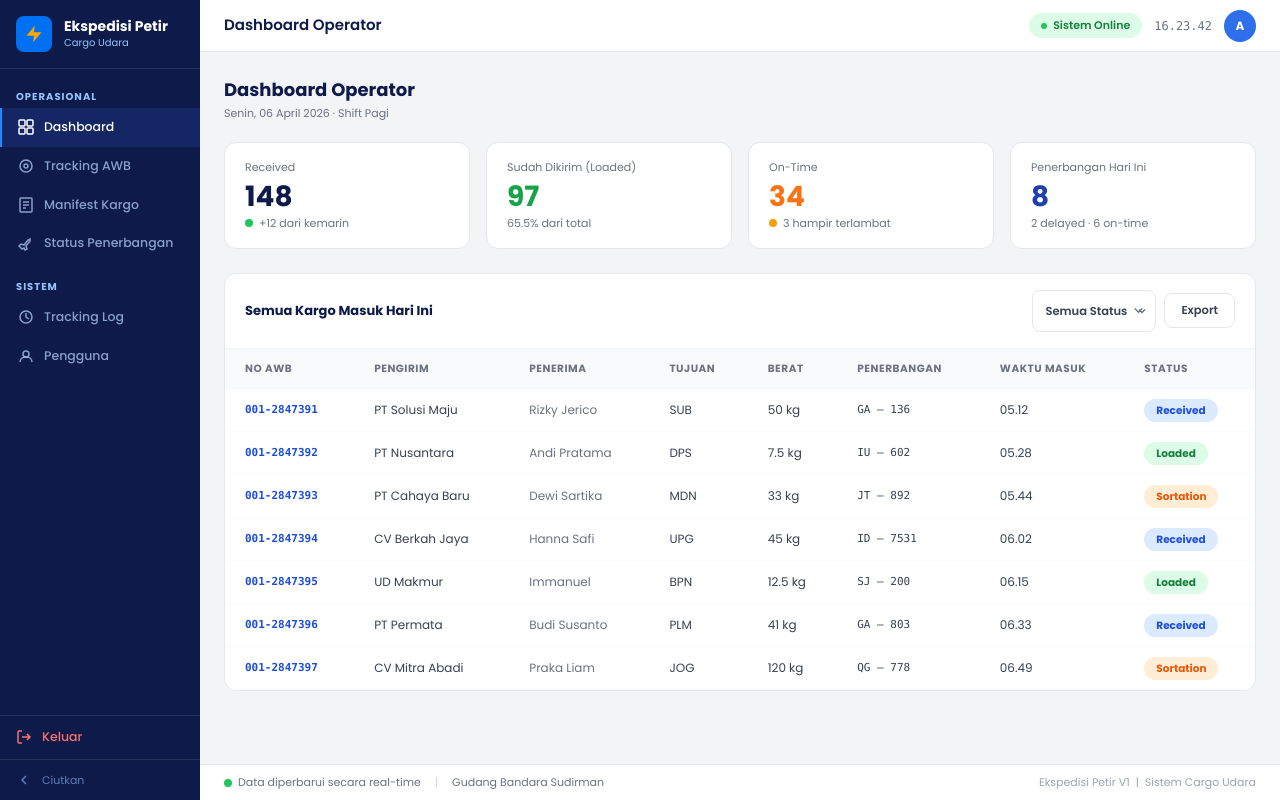
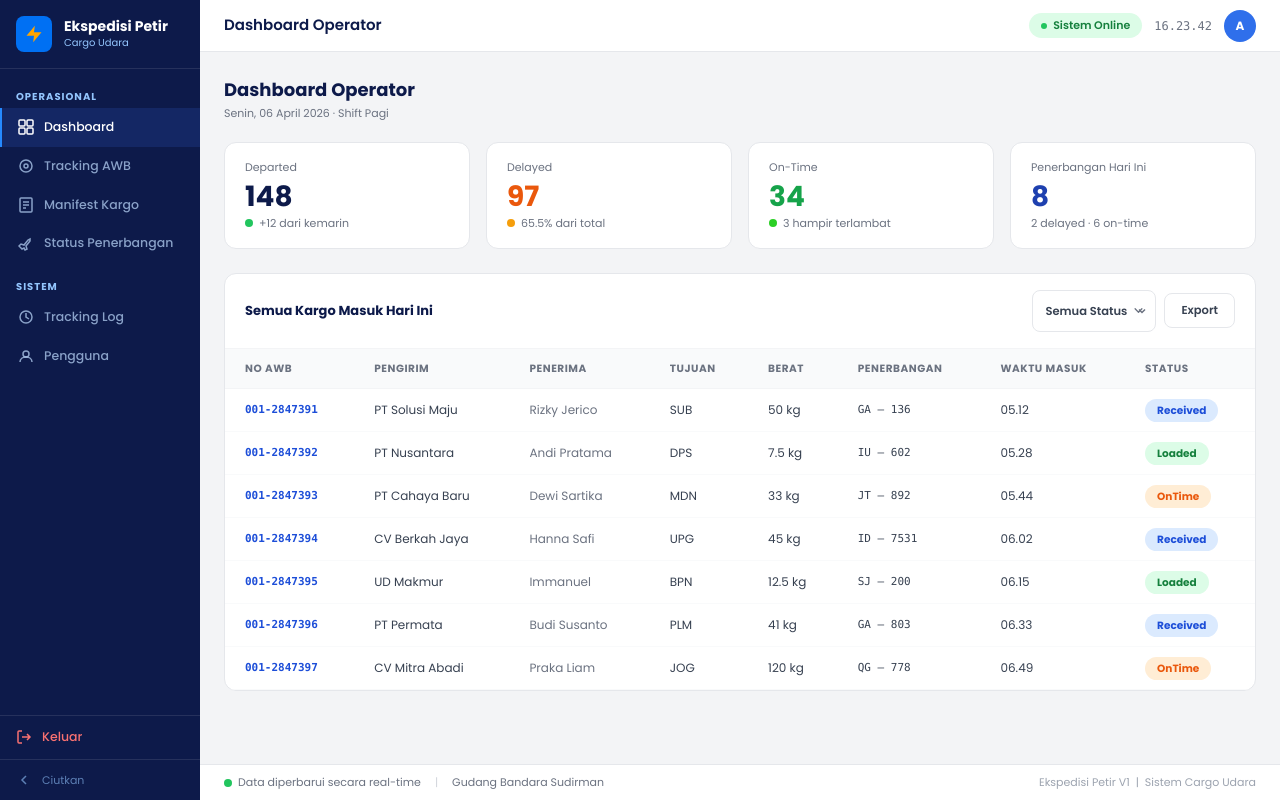
Before and after one commit to j3pa/PROJECT, a Next.js app in the folder nextjs-dashboard/: page /dashboard in a window 1280 px wide. Built offline with nearby package versions, Linux system fonts and the light colour scheme.

Commit message:
nambahin database, update tabel
Ubah kata sortation, delayed, dan lain lain, sama hubungin database neon

```diff
--- a/nextjs-dashboard/app/dashboard/page.tsx
+++ b/nextjs-dashboard/app/dashboard/page.tsx
@@ -5,11 +5,11 @@ import CargoTable, { CargoRow } from '@/app/ui/dashboard/cargo-table'
 const cargoData: CargoRow[] = [
   { awb: '001-2847391', pengirim: 'PT Solusi Maju',   penerima: 'Rizky Jerico',  tujuan: 'SUB', berat: '50 kg',  penerbangan: 'GA – 136',  waktuMasuk: '05.12', status: 'Received'  },
   { awb: '001-2847392', pengirim: 'PT Nusantara',     penerima: 'Andi Pratama',  tujuan: 'DPS', berat: '7.5 kg', penerbangan: 'IU – 602',  waktuMasuk: '05.28', status: 'Loaded'    },
-  { awb: '001-2847393', pengirim: 'PT Cahaya Baru',   penerima: 'Dewi Sartika',  tujuan: 'MDN', berat: '33 kg',  penerbangan: 'JT – 892',  waktuMasuk: '05.44', status: 'Sortation' },
+  { awb: '001-2847393', pengirim: 'PT Cahaya Baru',   penerima: 'Dewi Sartika',  tujuan: 'MDN', berat: '33 kg',  penerbangan: 'JT – 892',  waktuMasuk: '05.44', status: 'OnTime' },
   { awb: '001-2847394', pengirim: 'CV Berkah Jaya',   penerima: 'Hanna Safi',    tujuan: 'UPG', berat: '45 kg',  penerbangan: 'ID – 7531', waktuMasuk: '06.02', status: 'Received'  },
   { awb: '001-2847395', pengirim: 'UD Makmur',        penerima: 'Immanuel',      tujuan: 'BPN', berat: '12.5 kg',penerbangan: 'SJ – 200',  waktuMasuk: '06.15', status: 'Loaded'    },
   { awb: '001-2847396', pengirim: 'PT Permata',       penerima: 'Budi Susanto',  tujuan: 'PLM', berat: '41 kg',  penerbangan: 'GA – 803',  waktuMasuk: '06.33', status: 'Received'  },
-  { awb: '001-2847397', pengirim: 'CV Mitra Abadi',   penerima: 'Praka Liam',    tujuan: 'JOG', berat: '120 kg', penerbangan: 'QG – 778',  waktuMasuk: '06.49', status: 'Sortation' },
+  { awb: '001-2847397', pengirim: 'CV Mitra Abadi',   penerima: 'Praka Liam',    tujuan: 'JOG', berat: '120 kg', penerbangan: 'QG – 778',  waktuMasuk: '06.49', status: 'OnTime' },
 ]
 
 export default function DashboardPage() {
@@ -27,23 +27,24 @@ export default function DashboardPage() {
         {/* Stat cards */}
         <div className="grid grid-cols-4 gap-4 mb-6">
           <StatCard
-            label="Received"
+            label="Departed"
             value="148"
             sub="+12 dari kemarin"
             dotColor="#22c55e"
           />
           <StatCard
-            label="Sudah Dikirim (Loaded)"
+            label="Delayed"
             value="97"
             sub="65.5% dari total"
-            valueColor="text-green-600"
+            dotColor="#f59e0b"
+            valueColor="text-orange-600"
           />
           <StatCard
             label="On-Time"
             value="34"
             sub="3 hampir terlambat"
-            dotColor="#f59e0b"
-            valueColor="text-orange-500"
+            dotColor="#2bcf25"
+            valueColor="text-green-600"
           />
           <StatCard
             label="Penerbangan Hari Ini"
--- a/nextjs-dashboard/app/ui/dashboard/cargo-table.tsx
+++ b/nextjs-dashboard/app/ui/dashboard/cargo-table.tsx
@@ -10,19 +10,19 @@ export interface CargoRow {
   berat: string
   penerbangan: string
   waktuMasuk: string
-  status: 'Received' | 'Sortation' | 'Loaded' | 'Departed' | 'Arrived'
+  status: 'Received' | 'OnTime' | 'Loaded' | 'Departed' | 'Arrived'
 }
 
 const badgeClass: Record<CargoRow['status'], string> = {
   Received:  'bg-blue-100 text-blue-700',
   Loaded:    'bg-green-100 text-green-700',
-  Sortation: 'bg-orange-100 text-orange-600',
+  OnTime: 'bg-orange-100 text-orange-600',
   Departed:  'bg-purple-100 text-purple-700',
   Arrived:   'bg-teal-100 text-teal-700',
 }
 
 const STATUSES: Array<CargoRow['status'] | 'Semua Status'> = [
-  'Semua Status', 'Received', 'Sortation','Loaded' , 'Departed', 'Arrived',
+  'Semua Status', 'Received', 'OnTime','Loaded' , 'Departed', 'Arrived',
 ]
 
 interface CargoTableProps {
```
Also changed, not shown: 1 other file (tests, documents, lock files or other folders).
